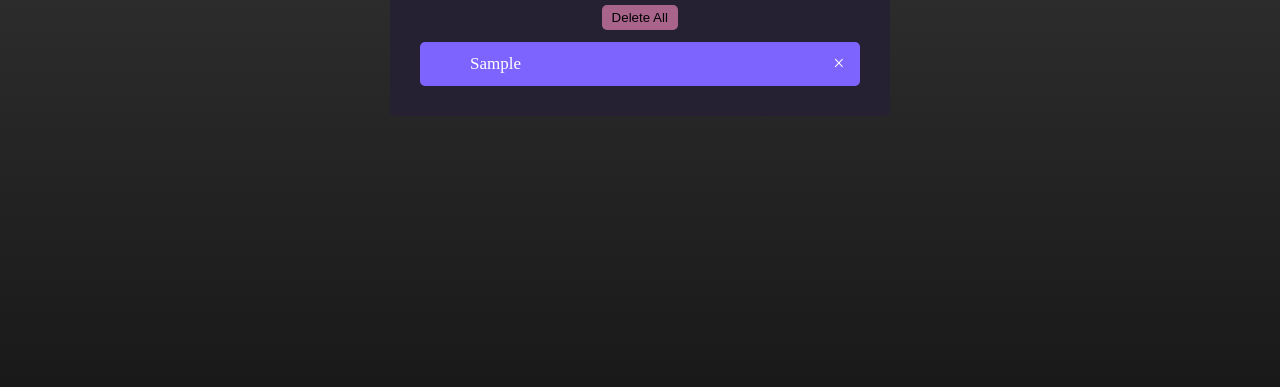
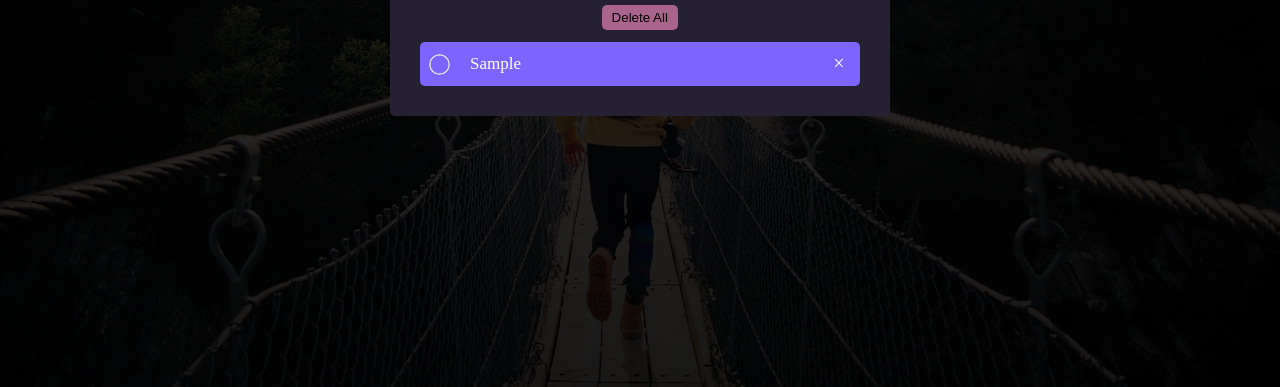
Before and after one commit to Sush1725/To-do-List, a plain HTML site: page index.html in a window 1280 px wide. Both pictures are taken after typing "Sample" into the empty fields and a click on the button "Add New". Shown: the part 413-800 px from the top of the page. Drawn offline with Linux system fonts and the light colour scheme.

Commit message:
Update style.css

```diff
--- a/style.css
+++ b/style.css
@@ -11,7 +11,7 @@
     align-items: center;
     height: 100vh;
     flex-direction: column;
-    background-image: linear-gradient(rgba(0, 0, 0, 0.75), rgba(0, 0, 0, 0.9)), url(images/nature2.jpg);
+    background-image: linear-gradient(rgba(0, 0, 0, 0.75), rgba(0, 0, 0, 0.9)), url(nature2.jpg);
     background-position: center;
     background-size: cover;
     padding: 20px;
@@ -127,7 +127,7 @@ ul li::before {
     height: 21px;
     width: 21px;
     border-radius: 50%;
-    background-image: url(images/unchecked.png);
+    background-image: url(unchecked.png);
     background-size: cover;
     background-position: center;
     top: 12px;
@@ -140,7 +140,7 @@ ul li.checked {
 }
 
 ul li.checked::before {
-    background-image: url(images/checked.png);
+    background-image: url(checked.png);
 }
 
 ul li span {
```
